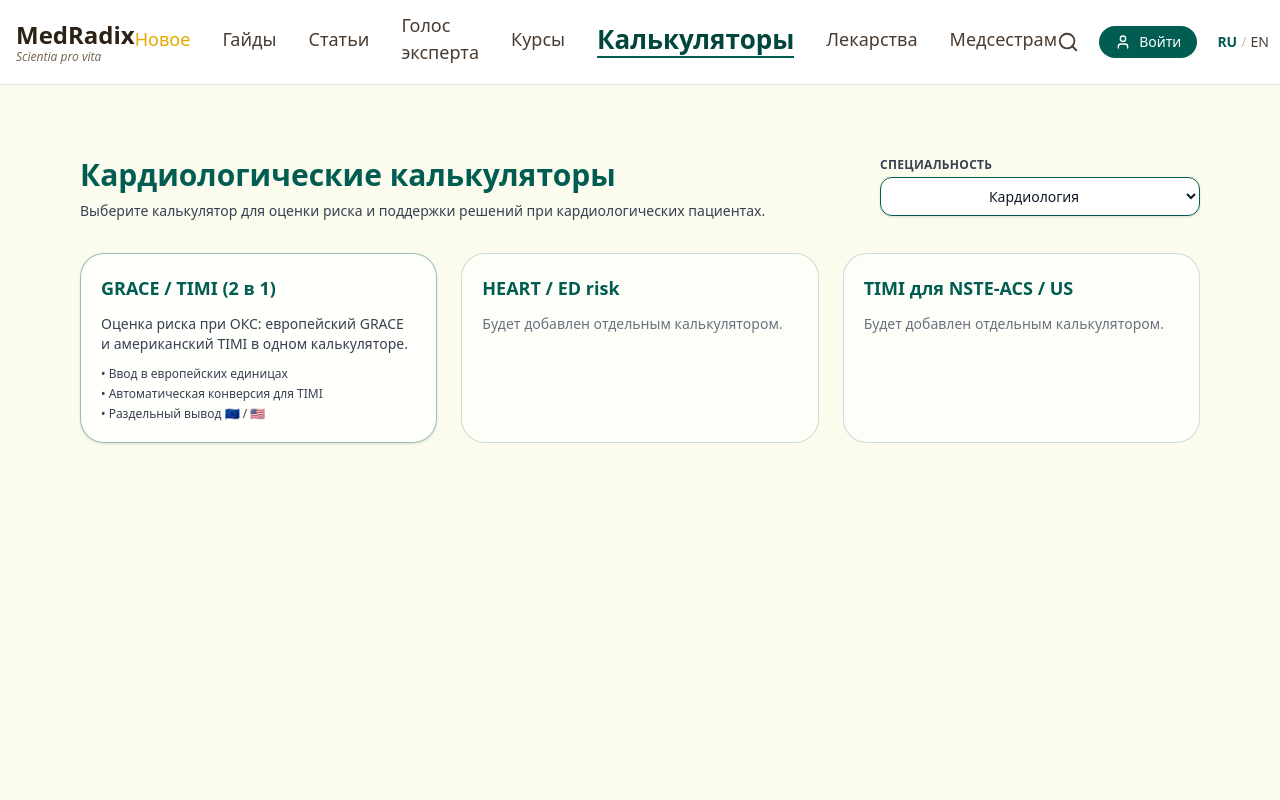
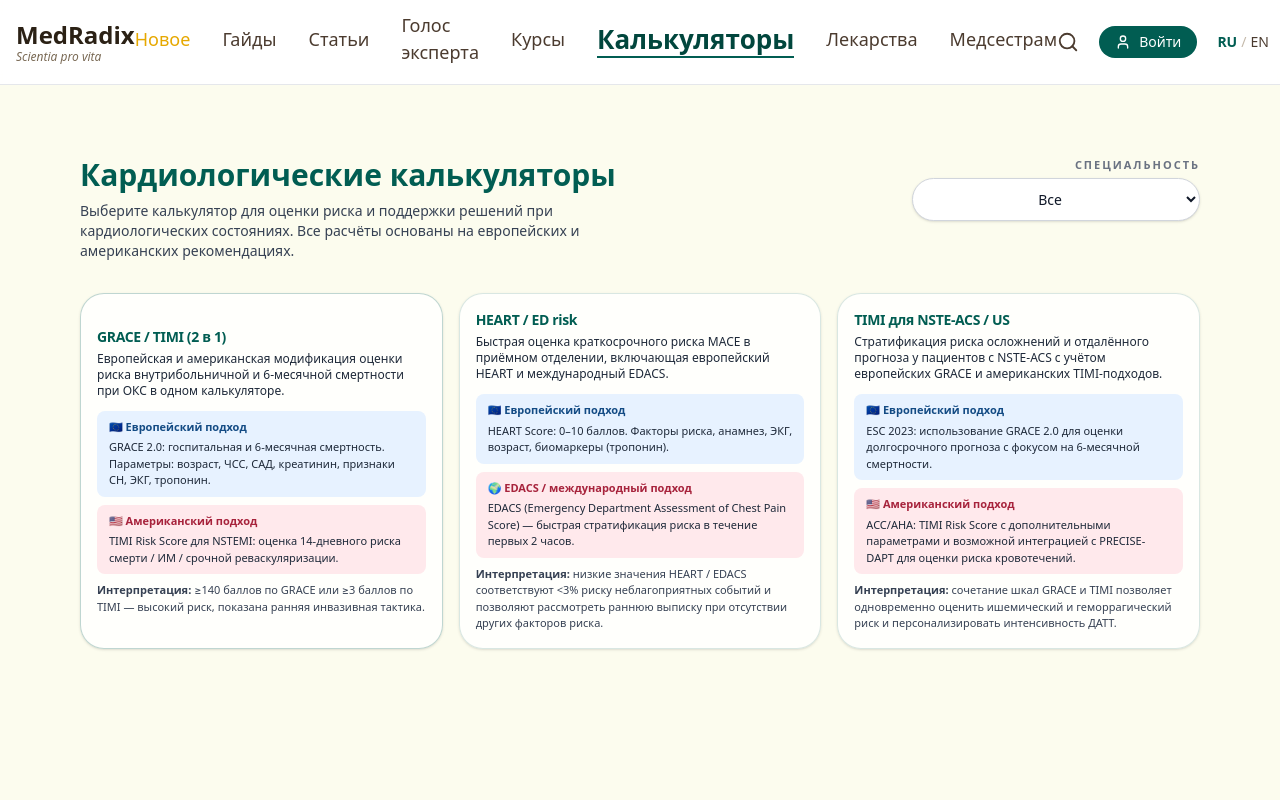
Before and after one commit to NMaryko/MedRadix, a Next.js app: page /calculators/cardiology in a window 1280 px wide. Shown: the top 800 px of the page. Built offline with nearby package versions, Linux system fonts and the light colour scheme.

Commit message:
Update page.tsx

```diff
--- a/app/calculators/cardiology/page.tsx
+++ b/app/calculators/cardiology/page.tsx
@@ -3,36 +3,13 @@
 
 import { useState } from 'react';
 import { useRouter } from 'next/navigation';
-
-const SPECIALTIES: string[] = [
-  'Все',
-  'Акушерство и гинекология',
-  'Аллергология и иммунология',
-  'Анестезиология и реаниматология',
-  'Гастроэнтерология',
-  'Гематология',
-  'Дерматология',
-  'Инфекционные болезни',
-  'Кардиология',
-  'Неврология',
-  'Нефрология',
-  'Онкология',
-  'Офтальмология',
-  'Педиатрия',
-  'Пульмонология',
-  'Психиатрия',
-  'Ревматология',
-  'Стоматология',
-  'Терапия',
-  'Травматология и ортопедия',
-  'Урология',
-  'Хирургия',
-  'Эндокринология',
-];
+import { SupportM } from '@/components/SupportM';
+import { FilterM } from '@/components/FilterM';
 
 export default function CardiologyCalculatorsPage() {
   const router = useRouter();
-  const [selectedSpecialty, setSelectedSpecialty] = useState<string>('Кардиология');
+  const [selectedSpecialty, setSelectedSpecialty] =
+    useState<string>('Кардиология');
 
   const handleSpecialtyChange = (value: string) => {
     setSelectedSpecialty(value);
@@ -44,84 +21,148 @@ export default function CardiologyCalculatorsPage() {
   return (
     <main className="min-h-screen bg-[#fcfcee] py-10">
       <div className="max-w-6xl mx-auto px-4">
-        {/* верх: заголовок + фильтр справа */}
+        {/* верх: заголовок + FilterM справа */}
         <header className="mb-8 flex flex-col gap-4 md:flex-row md:items-start md:justify-between">
           <div>
             <h1 className="text-3xl font-bold text-[#015D52] mb-2">
               Кардиологические калькуляторы
             </h1>
-            <p className="text-sm text-gray-700 max-w-3xl">
+            <p className="text-sm text-gray-700 max-w-xl">
               Выберите калькулятор для оценки риска и поддержки решений при
-              кардиологических пациентах.
+              кардиологических состояниях. Все расчёты основаны на
+              европейских и американских рекомендациях.
             </p>
           </div>
 
-          <div className="w-full md:w-80">
-            <label
-              htmlFor="specialty-select"
-              className="mb-1 block text-xs font-semibold uppercase tracking-wide text-gray-700"
-            >
-              Специальность
-            </label>
-            <select
-              id="specialty-select"
-              className="w-full rounded-xl border border-[#015D52] bg-white/90 px-3 py-2 text-sm text-gray-900 text-center shadow-sm transition hover:border-[#015D52] hover:ring-2 hover:ring-[#015D52]/20 focus:border-[#015D52] focus:outline-none focus:ring-2 focus:ring-[#015D52]/30"
-              value={selectedSpecialty}
-              onChange={(e) => handleSpecialtyChange(e.target.value)}
-            >
-              {SPECIALTIES.map((spec) => (
-                <option key={spec} value={spec}>
-                  {spec}
-                </option>
-              ))}
-            </select>
-          </div>
+          <FilterM
+            selected={selectedSpecialty}
+            onChange={handleSpecialtyChange}
+          />
         </header>
 
-        {/* карточки кардио-калькуляторов */}
-        <div className="grid gap-6 md:grid-cols-3">
-          {/* 1. GRACE / TIMI */}
-          <section
-            className="group cursor-pointer rounded-3xl border border-[#015D52]/40 bg-white/80 p-5 shadow-sm transition hover:border-[#015D52] hover:shadow-lg hover:shadow-[#015D52]/15"
+        {/* карточки калькуляторов — как в гайдах */}
+        <section className="grid gap-4 md:grid-cols-3">
+          {/* GRACE / TIMI (2 в 1) */}
+          <button
+            type="button"
             onClick={() => router.push('/calculators/cardiology/grace-timi')}
+            className="h-full rounded-3xl border border-[#015D52]/25 bg-white/80 px-4 py-4 text-left shadow-sm transition hover:border-[#015D52] hover:shadow-md"
           >
-            <h2 className="text-lg font-bold text-[#015D52] mb-3">
+            <h2 className="mb-1 text-sm font-extrabold tracking-tight text-[#015D52]">
               GRACE / TIMI (2 в 1)
             </h2>
-            <p className="text-sm text-gray-700 mb-3">
-              Оценка риска при ОКС: европейский GRACE и американский TIMI в одном
+            <p className="mb-3 text-xs text-gray-800">
+              Европейская и американская модификация оценки риска
+              внутрибольничной и 6-месячной смертности при ОКС в одном
               калькуляторе.
             </p>
-            <ul className="text-xs text-gray-700 space-y-1">
-              <li>• Ввод в европейских единицах</li>
-              <li>• Автоматическая конверсия для TIMI</li>
-              <li>• Раздельный вывод 🇪🇺 / 🇺🇸</li>
-            </ul>
-          </section>
 
-          {/* 2. Заглушка под HEART */}
-          <section className="rounded-3xl border border-[#015D52]/20 bg-white/60 p-5 text-sm text-gray-500">
-            <h2 className="text-lg font-bold text-[#015D52] mb-3">
+            <div className="mb-2 rounded-lg bg-[#e7f2ff] px-3 py-2">
+              <p className="mb-1 text-[11px] font-semibold text-[#134b84]">
+                🇪🇺 Европейский подход
+              </p>
+              <p className="text-[11px] text-gray-800">
+                GRACE 2.0: госпитальная и 6-месячная смертность. Параметры:
+                возраст, ЧСС, САД, креатинин, признаки СН, ЭКГ, тропонин.
+              </p>
+            </div>
+
+            <div className="mb-2 rounded-lg bg-[#ffe9ec] px-3 py-2">
+              <p className="mb-1 text-[11px] font-semibold text-[#a7233c]">
+                🇺🇸 Американский подход
+              </p>
+              <p className="text-[11px] text-gray-800">
+                TIMI Risk Score для NSTEMI: оценка 14-дневного риска смерти /
+                ИМ / срочной реваскуляризации.
+              </p>
+            </div>
+
+            <p className="mt-1 text-[11px] text-gray-700">
+              <span className="font-semibold">Интерпретация:</span> ≥140 баллов
+              по GRACE или ≥3 баллов по TIMI — высокий риск, показана ранняя
+              инвазивная тактика.
+            </p>
+          </button>
+
+          {/* HEART / ED risk */}
+          <div className="h-full rounded-3xl border border-[#015D52]/15 bg-white/80 px-4 py-4 text-left shadow-sm">
+            <h2 className="mb-1 text-sm font-extrabold tracking-tight text-[#015D52]">
               HEART / ED risk
             </h2>
-            <p>Будет добавлен отдельным калькулятором.</p>
-          </section>
+            <p className="mb-3 text-xs text-gray-800">
+              Быстрая оценка краткосрочного риска MACE в приёмном отделении,
+              включающая европейский HEART и международный EDACS.
+            </p>
 
-          {/* 3. Заглушка под TIMI NSTE-ACS */}
-          <section className="rounded-3xl border border-[#015D52]/20 bg-white/60 p-5 text-sm text-gray-500">
-            <h2 className="text-lg font-bold text-[#015D52] mb-3">
+            <div className="mb-2 rounded-lg bg-[#e7f2ff] px-3 py-2">
+              <p className="mb-1 text-[11px] font-semibold text-[#134b84]">
+                🇪🇺 Европейский подход
+              </p>
+              <p className="text-[11px] text-gray-800">
+                HEART Score: 0–10 баллов. Факторы риска, анамнез, ЭКГ, возраст,
+                биомаркеры (тропонин).
+              </p>
+            </div>
+
+            <div className="mb-2 rounded-lg bg-[#ffe9ec] px-3 py-2">
+              <p className="mb-1 text-[11px] font-semibold text-[#a7233c]">
+                🌍 EDACS / международный подход
+              </p>
+              <p className="text-[11px] text-gray-800">
+                EDACS (Emergency Department Assessment of Chest Pain Score) —
+                быстрая стратификация риска в течение первых 2 часов.
+              </p>
+            </div>
+
+            <p className="mt-1 text-[11px] text-gray-700">
+              <span className="font-semibold">Интерпретация:</span> низкие
+              значения HEART / EDACS соответствуют &lt;3% риску неблагоприятных
+              событий и позволяют рассмотреть раннюю выписку при отсутствии
+              других факторов риска.
+            </p>
+          </div>
+
+          {/* TIMI для NSTE-ACS / US */}
+          <div className="h-full rounded-3xl border border-[#015D52]/15 bg-white/80 px-4 py-4 text-left shadow-sm">
+            <h2 className="mb-1 text-sm font-extrabold tracking-tight text-[#015D52]">
               TIMI для NSTE-ACS / US
             </h2>
-            <p>Будет добавлен отдельным калькулятором.</p>
-          </section>
-        </div>
+            <p className="mb-3 text-xs text-gray-800">
+              Стратификация риска осложнений и отдалённого прогноза у
+              пациентов с NSTE-ACS с учётом европейских GRACE и американских
+              TIMI-подходов.
+            </p>
 
-        {/* support снизу по центру */}
-        <footer className="mt-[500px] pt-4 text-base text-[#5E3830] text-center">
-          <a href="mailto:support@medradix.info" className="font-semibold">
-            support@medradix.info
-          </a>
-        </footer>
+            <div className="mb-2 rounded-lg bg-[#e7f2ff] px-3 py-2">
+              <p className="mb-1 text-[11px] font-semibold text-[#134b84]">
+                🇪🇺 Европейский подход
+              </p>
+              <p className="text-[11px] text-gray-800">
+                ESC 2023: использование GRACE 2.0 для оценки долгосрочного
+                прогноза с фокусом на 6-месячной смертности.
+              </p>
+            </div>
+
+            <div className="mb-2 rounded-lg bg-[#ffe9ec] px-3 py-2">
+              <p className="mb-1 text-[11px] font-semibold text-[#a7233c]">
+                🇺🇸 Американский подход
+              </p>
+              <p className="text-[11px] text-gray-800">
+                ACC/AHA: TIMI Risk Score с дополнительными параметрами и
+                возможной интеграцией с PRECISE-DAPT для оценки риска
+                кровотечений.
+              </p>
+            </div>
+
+            <p className="mt-1 text-[11px] text-gray-700">
+              <span className="font-semibold">Интерпретация:</span> сочетание
+              шкал GRACE и TIMI позволяет одновременно оценить ишемический и
+              геморрагический риск и персонализировать интенсивность ДАТТ.
+            </p>
+          </div>
+        </section>
+
+        <SupportM />
       </div>
     </main>
   );
```
